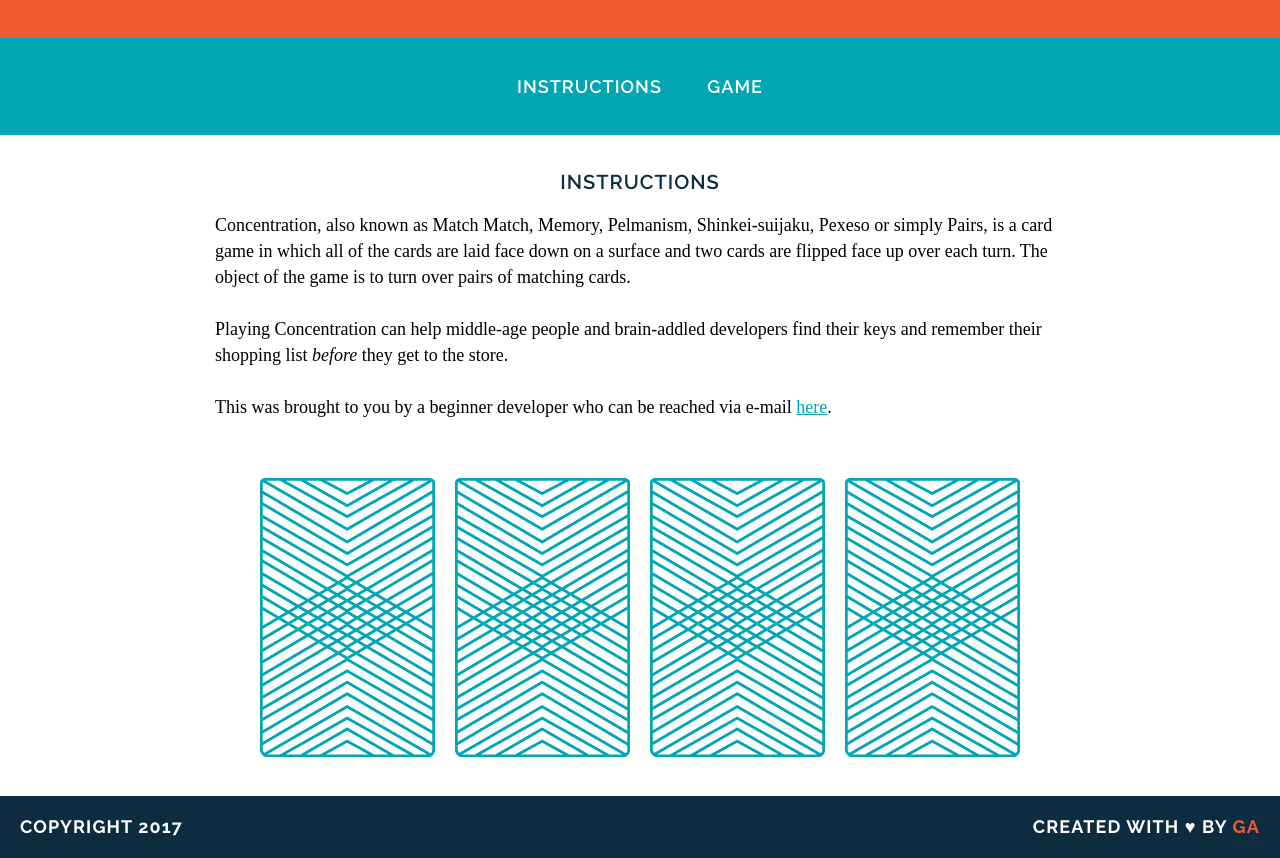
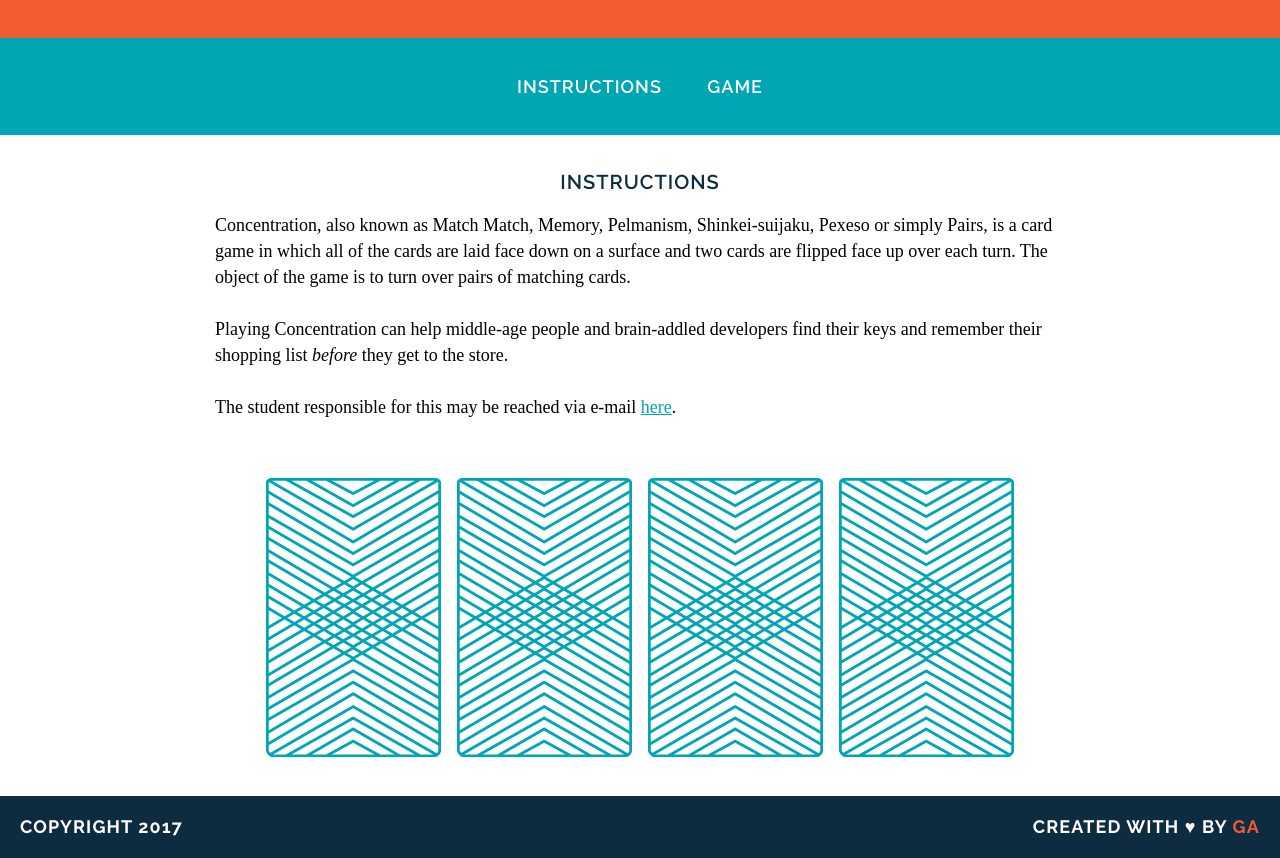
Before and after one commit to tam-en/wdi-fundamentals-memorygame, a plain HTML site: page memory_game/index.html in a window 1280 px wide. Shown: the part 143-1001 px from the top of the page. Drawn offline with nearby package versions, Linux system fonts and the light colour scheme; a web font is replaced by a local one.

Commit message:
created game logic

```diff
--- a/memory_game/index.html
+++ b/memory_game/index.html
@@ -23,14 +23,17 @@
 		<p>
 			Concentration, also known as Match Match, Memory, Pelmanism, Shinkei-suijaku, Pexeso or simply Pairs, is a card game in which all of the cards are laid face down on a surface and two cards are flipped face up over each turn. The object of the game is to turn over pairs of matching cards. <br><br>
 			Playing Concentration can help middle-age people and brain-addled developers find their keys and remember their shopping list <em>before</em> they get to the store.<br><br>
-			This was brought to you by a beginner developer who can be reached via e-mail <a class="inline_a" href="mailto:tamis@leftelbow.com">here</a>.
+			The student responsible for this may be reached via e-mail <a class="inline_a" href="mailto:tamis@leftelbow.com">here</a>.
 		</p>
+		<!--
 		<div>
 			<img src="images/back.png" alt="Queen of Diamonds">
 			<img src="images/back.png" alt="Queen of Hearts">
 			<img src="images/back.png" alt="King of Diamonds">
 			<img src="images/back.png" alt="King of Hearts">
 		</div>
+	-->
+		<div id="game-board" class="board clearfix"></div>
 	</main>
 	<footer class="clearfix">
 		<p class="copyright">Copyright 2017</p>
--- a/memory_game/js/main.js
+++ b/memory_game/js/main.js
@@ -1,5 +1,4 @@
 
-//var cards = ['queen', 'queen', 'king', 'king'];
 var cards = [
 	{
 		rank: 'queen',
@@ -28,7 +27,8 @@ var cards = [
 
 var cardsInPlay = [];
 
-var checkForMatch = function() {
+var checkForMatch = function(cardId) {
+	this.setAttribute('src', cards[cardId].cardImage);
 	if (cardsInPlay.length === 2) {
 		if (cardsInPlay[0] === cardsInPlay[1]) {
 			alert('You found a match!');
@@ -38,11 +38,23 @@ var checkForMatch = function() {
 	};
 };
 
-var flipCard = function(cardId) {
-    console.log('User flipped ' + cards[cardId].rank + ' of ' + cards[cardId].suit + ' at ' + cards[cardId].cardImage);
+var flipCard = function() {
+	var cardId = this.getAttribute('data-id');
+	checkForMatch.bind(this)(cardId);
+    console.log('User flipped ' + cards[cardId].rank);
+    console.log('User flipped ' + cards[cardId].suit);
+    console.log('User flipped ' + cards[cardId].cardImage);
     cardsInPlay.push(cards[cardId].rank);
-    checkForMatch();
 };
 
-flipCard(0);
-flipCard(2);
+var createBoard = function () {
+	for (var i = 0; i < cards.length; i++) {
+	    var cardElement = document.createElement('img');
+	    cardElement.setAttribute('src', 'images/back.png');
+	    cardElement.setAttribute('data-id', i);
+	    cardElement.addEventListener('click', flipCard);
+	    document.getElementById('game-board').appendChild(cardElement);
+	};
+};
+
+createBoard();
```
